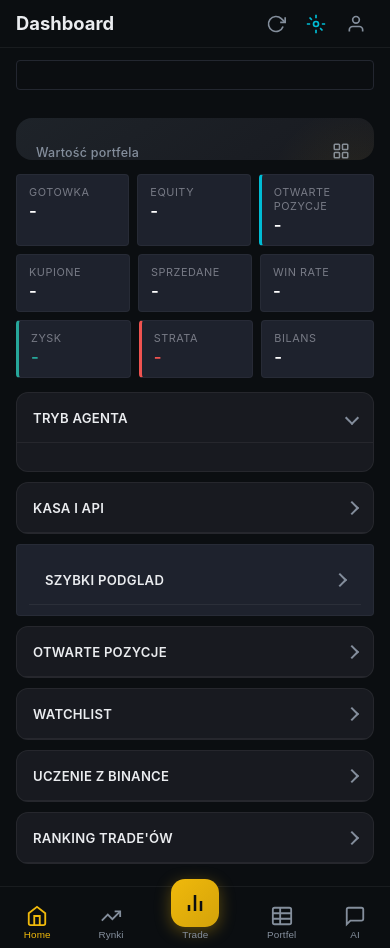
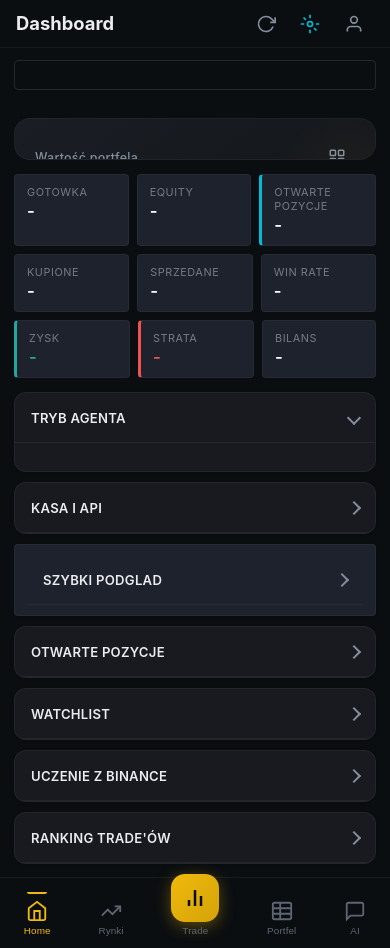
Before and after one commit to RadekZ86/agent-krypto, a Python web app: template app/templates/index.html in a window 390 px wide. Run offline with Jinja, Linux system fonts and the light colour scheme; the template is opened without the code that fills it: most values are stand-ins (such as "Sample title", 1, 10 or a date in 2020).

Commit message:
Mobile UI v2: fix multi-tap, improve colors & layout
- Add touch-action:manipulation globally to eliminate 300ms tap delay
- Add e.preventDefault() to all mobile button event handlers
- Set viewport maximum-scale=1 user-scalable=no (prevent zoom-on-double-tap)
- Increase touch targets to min 40-48px on all interactive elements
- Refine Bybit color palette: darker hero gradient, more contrast
- Use #02c076 green, #f6465d red (authentic Bybit tones)
- White (#ffffff) for key values, dimmer inactive nav icons (#5e6673)
- Active nav indicator bar (yellow line at top of active tab)
- Better card shadows, improved button active states
- Improved 380px breakpoint for small screens
- Add user-select:none on all mobile interactive elements
- Theme-color meta updated to #0b0e11

```diff
--- a/app/static/styles.css
+++ b/app/static/styles.css
@@ -26,6 +26,14 @@
     box-sizing: border-box;
 }
 
+/* ---- Global mobile tap fix: eliminate 300ms delay ---- */
+button, a, [role="button"], input, select, textarea,
+.nav-item, .mobile-nav-item, .mobile-pill-btn, .mobile-more-item,
+.switcher-button, .chat-quick-btn, .header-btn, .card-header {
+    touch-action: manipulation;
+    -webkit-tap-highlight-color: transparent;
+}
+
 html {
     scroll-behavior: smooth;
 }
@@ -956,8 +964,8 @@ body.app-mode {
     right: 0;
     background: #0b0e11;
     border-top: 1px solid rgba(255,255,255,0.06);
-    padding: 4px 0 2px;
-    padding-bottom: calc(2px + env(safe-area-inset-bottom, 0px));
+    padding: 6px 0 4px;
+    padding-bottom: calc(4px + env(safe-area-inset-bottom, 0px));
     z-index: 100;
 }
 
@@ -971,40 +979,64 @@ body.app-mode {
     display: flex;
     flex-direction: column;
     align-items: center;
-    gap: 2px;
-    padding: 6px 14px;
+    gap: 3px;
+    padding: 8px 16px;
+    min-height: 48px;
+    min-width: 48px;
     border: none;
     background: transparent;
-    color: #848e9c;
+    color: #5e6673;
     cursor: pointer;
     border-radius: 0;
-    transition: color 150ms ease;
     -webkit-tap-highlight-color: transparent;
+    touch-action: manipulation;
+    -webkit-user-select: none;
+    user-select: none;
+    position: relative;
 }
 
 .mobile-nav-item svg {
     width: 22px;
     height: 22px;
+    transition: none;
 }
 
 .mobile-nav-item span {
     font-size: 0.62rem;
     font-weight: 500;
     letter-spacing: 0.01em;
+    transition: none;
 }
 
 .mobile-nav-item.active {
     color: #f0b90b;
 }
 
+.mobile-nav-item.active::before {
+    content: '';
+    position: absolute;
+    top: 0;
+    left: 50%;
+    transform: translateX(-50%);
+    width: 20px;
+    height: 2px;
+    background: #f0b90b;
+    border-radius: 0 0 2px 2px;
+}
+
 .mobile-nav-item:active {
     color: #f0b90b;
+    opacity: 0.8;
 }
 
 /* Center "Trade" button - elevated circle */
 .mobile-nav-center {
     position: relative;
     margin-top: -18px;
+}
+
+.mobile-nav-center::before {
+    display: none;
 }
 
 .mobile-nav-center-icon {
@@ -1107,17 +1143,18 @@ body.app-mode {
         --m-bg: #0b0e11;
         --m-bg-alt: #1e2329;
         --m-bg-card: #181a20;
-        --m-line: rgba(255,255,255,0.06);
+        --m-line: rgba(255,255,255,0.05);
         --m-text: #eaecef;
         --m-text-dim: #848e9c;
         --m-accent: #f0b90b;
-        --m-positive: #0ecb81;
+        --m-positive: #02c076;
         --m-negative: #f6465d;
     }
 
     body {
         font-size: 15px;
         background: var(--m-bg);
+        -webkit-text-size-adjust: 100%;
     }
 
     body.app-mode {
@@ -1165,13 +1202,14 @@ body.app-mode {
 
     .header-btn {
         padding: 8px;
-        min-height: 36px;
-        min-width: 36px;
+        min-height: 40px;
+        min-width: 40px;
         justify-content: center;
         border-radius: 50%;
         background: transparent;
         border: none;
         color: var(--m-text-dim);
+        touch-action: manipulation;
     }
 
     .header-btn:active {
@@ -1202,8 +1240,8 @@ body.app-mode {
     }
 
     .view-content {
-        padding: 12px 16px;
-        padding-bottom: calc(12px + 72px);
+        padding: 12px 14px;
+        padding-bottom: calc(12px + 76px);
         gap: 12px;
         background: var(--m-bg);
     }
@@ -1212,10 +1250,10 @@ body.app-mode {
     .mobile-hero {
         display: flex;
         flex-direction: column;
-        gap: 16px;
+        gap: 14px;
         padding: 20px;
-        background: linear-gradient(145deg, #1e2329 0%, #181a20 100%);
-        border: none;
+        background: linear-gradient(145deg, #1a1e24 0%, #14171c 100%);
+        border: 1px solid rgba(255,255,255,0.04);
         border-radius: 16px;
         position: relative;
         overflow: hidden;
@@ -1228,7 +1266,7 @@ body.app-mode {
         right: -20%;
         width: 180px;
         height: 180px;
-        background: radial-gradient(circle, rgba(240,185,11,0.08) 0%, transparent 70%);
+        background: radial-gradient(circle, rgba(240,185,11,0.06) 0%, transparent 70%);
         pointer-events: none;
     }
 
@@ -1250,9 +1288,20 @@ body.app-mode {
         background: transparent;
         border: none;
         color: var(--m-text-dim);
-        padding: 4px;
+        padding: 6px;
+        min-height: 36px;
+        min-width: 36px;
+        display: flex;
+        align-items: center;
+        justify-content: center;
         cursor: pointer;
         -webkit-tap-highlight-color: transparent;
+        touch-action: manipulation;
+        border-radius: 8px;
+    }
+
+    .mobile-hero-more:active {
+        background: rgba(255,255,255,0.06);
     }
 
     .mobile-hero-more svg {
@@ -1275,9 +1324,9 @@ body.app-mode {
     }
 
     .mobile-hero-value {
-        font-size: 2.2rem;
+        font-size: 2rem;
         font-weight: 700;
-        color: var(--m-text);
+        color: #ffffff;
         letter-spacing: -0.02em;
         font-variant-numeric: tabular-nums;
     }
@@ -1302,7 +1351,7 @@ body.app-mode {
     }
 
     .mobile-hero-stat strong {
-        font-size: 1rem;
+        font-size: 0.95rem;
         font-weight: 600;
         color: var(--m-text);
         font-variant-numeric: tabular-nums;
@@ -1315,22 +1364,26 @@ body.app-mode {
     .mobile-hero-actions {
         display: flex;
         gap: 8px;
+        margin-top: 4px;
     }
 
     .mobile-pill-btn {
         display: flex;
         align-items: center;
         gap: 6px;
-        padding: 8px 16px;
+        padding: 10px 18px;
+        min-height: 40px;
         border-radius: 20px;
         border: none;
-        background: rgba(240,185,11,0.1);
+        background: rgba(240,185,11,0.12);
         color: var(--m-accent);
         font-size: 0.78rem;
         font-weight: 600;
         cursor: pointer;
         -webkit-tap-highlight-color: transparent;
-        transition: background 120ms ease;
+        touch-action: manipulation;
+        -webkit-user-select: none;
+        user-select: none;
     }
 
     .mobile-pill-btn svg {
@@ -1424,6 +1477,7 @@ body.app-mode {
         border: 1px solid var(--m-line);
         background: var(--m-bg-card);
         overflow: hidden;
+        box-shadow: 0 1px 3px rgba(0,0,0,0.2);
     }
 
     .card-header {
@@ -1441,12 +1495,15 @@ body.app-mode {
 
     .card-body {
         padding: 14px 16px;
+        color: var(--m-text-dim);
     }
 
     /* ---- ACCORDION for dashboard cards ---- */
     .dashboard-grid .card > .card-header {
         cursor: pointer;
         -webkit-tap-highlight-color: transparent;
+        touch-action: manipulation;
+        -webkit-user-select: none;
         user-select: none;
         min-height: 50px;
         display: flex;
--- a/app/templates/index.html
+++ b/app/templates/index.html
@@ -2,8 +2,8 @@
 <html lang="pl">
 <head>
     <meta charset="UTF-8">
-    <meta name="viewport" content="width=device-width, initial-scale=1.0, viewport-fit=cover">
-    <meta name="theme-color" content="#131722">
+    <meta name="viewport" content="width=device-width, initial-scale=1.0, maximum-scale=1.0, user-scalable=no, viewport-fit=cover">
+    <meta name="theme-color" content="#0b0e11">
     <meta name="description" content="Dashboard do analizy rynku krypto z paper tradingiem i AI">
 
     <!-- PWA -->
```
Also changed, not shown: other parts of app/static/styles.css (+43 -15 lines), app/static/app.js.
